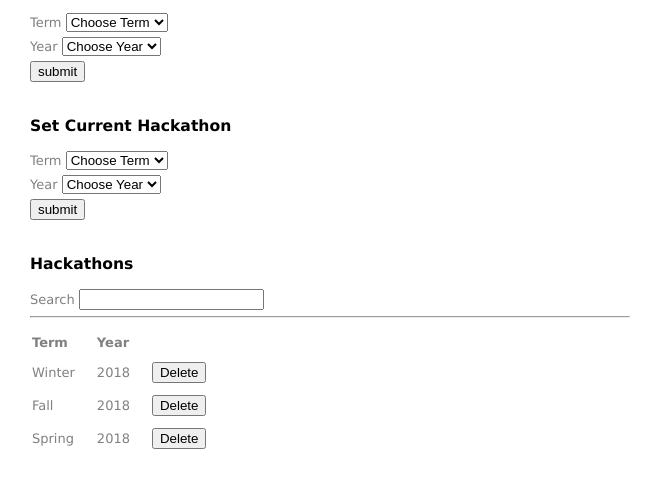
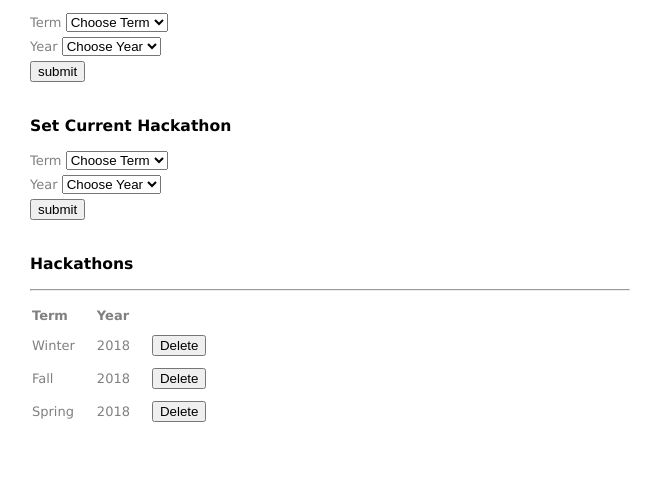
Before and after one commit to OSUHackathonClub/beaverhacks, a plain HTML site: page admin.html in a window 1280 px wide. Shown: the part 197-684 px from the top of the page, without its empty margins (0-663 px from the left). Drawn offline with Linux system fonts and the light colour scheme.

Commit message:
Remove search function from list

```diff
--- a/admin.html
+++ b/admin.html
@@ -73,10 +73,6 @@
   </div>
   <br>
   <h3>Hackathons</h3>
-  <form action="/" method="post">
-      <label for="search">Search</label>
-      <input type="text" name="search" id="search">
-  </form>
   <hr>
   <table class="table" id="hackathonTable">
     <thead>
```
